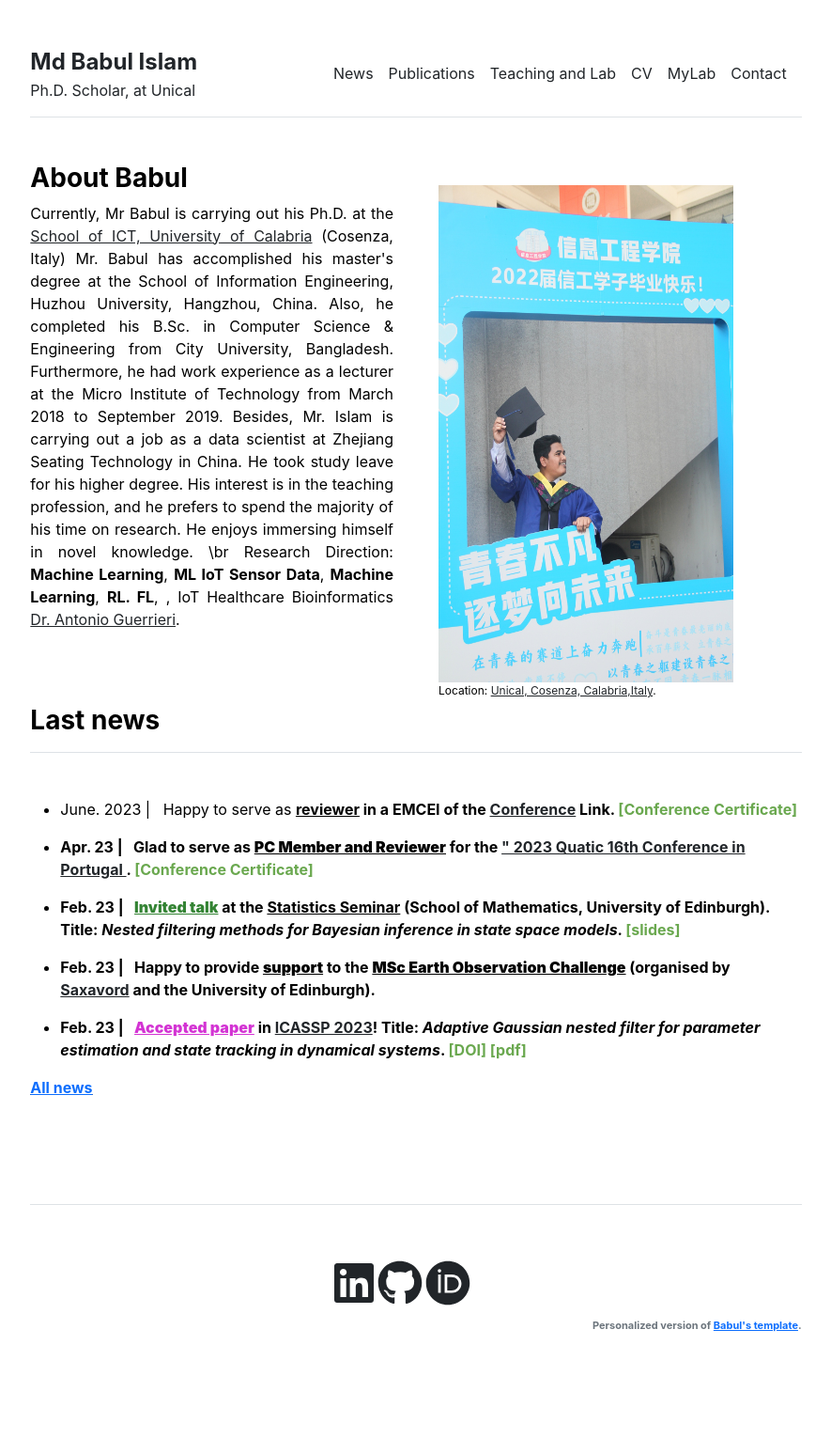
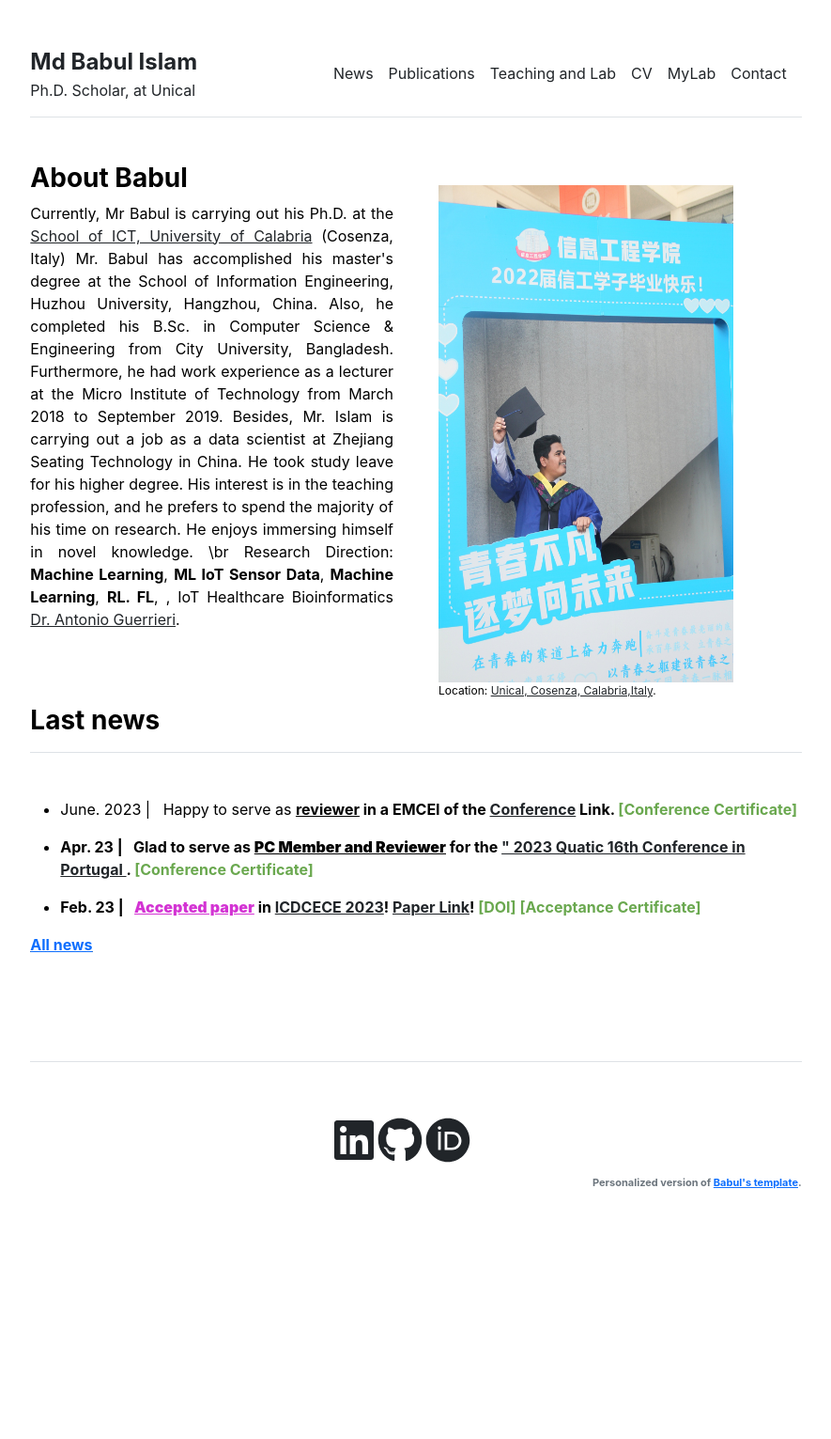
Before and after one commit to babulcseian/babulcseian.github.io, a Jekyll site: the page built from index.md, in a window 1280 px wide. Shown: the whole page at 94% size, without its empty margins (197-1082 px from the left). Built offline with Jekyll 4.4.1, drawn with Linux system fonts in a browser that asks for light colours; a style sheet for code colours, icons or effects is not loaded; after the commit the page ends 1379 px from its top, so only the background shows below that.

Commit message:
Update news.yml

```diff
--- a/_data/news.yml
+++ b/_data/news.yml
@@ -1,16 +1,3 @@
 - {message: 'June. 2023 | &nbsp; Happy to serve as <u><b>reviewer</u> in a EMCEI of the <a class="other" href="http://emcei.net/">Conference</a> Link. <a class="paper" href="publications/Certificate/Review%20Certificate%20EMCEI-23%20.pdf">[Conference Certificate]</a>', last: '1'}
 - {message: 'Apr. 23 | &nbsp; Glad to serve as <u><b>PC Member and Reviewer</b></u> for the <a class="other"https://2023.quatic.org/home>" 2023 Quatic 16th Conference in Portugal </a>. <a class="paper" href="publications/Certificate/QUATIC%202023.pdf">[Conference Certificate]</a>', last: '1'}
-- {message: 'Feb. 23 | &nbsp; <b style="color:rgba(0,100,0,0.8);"><u>Invited talk</b></u> at the <u>Statistics Seminar</u> (School of Mathematics, University of Edinburgh). Title: <i>Nested filtering methods for Bayesian inference in state space models</i>. <a class="paper" href="publications/slides/202302_Slides_Statistics_Seminar LAST.pdf">[slides]</a>', last: '1'}
-- {message: 'Feb. 23 | &nbsp; Happy to provide <b><u>support</u></b> to the <u><b>MSc Earth Observation Challenge</b></u> (organised by <a class="other" href="https://saxavord.com/">Saxavord</a> and the University of Edinburgh).', last: '1'}
-- {message: 'Feb. 23 | &nbsp; <b style="color:rgba(200,0,200,0.8);"><u>Accepted paper</b></u> in <a class="other" href="https://2023.ieeeicassp.org/">ICASSP 2023</a>! Title: <i>Adaptive Gaussian nested filter for parameter estimation and state tracking in dynamical systems</i>. <a class="paper" href="https://doi.org/10.1109/ICASSP49357.2023.10094865">[DOI]</a> <a class="paper" href="publications/papers/PerezVieites23_ICASSP.pdf">[pdf]</a>', last: '1'}
-- {message: 'Jan. 23 | &nbsp; Starting a <u><b>research visit</b></u> in the <a class="other" href="https://www.maths.ed.ac.uk/school-of-mathematics">School of Mathematics, University of Edinburgh</a>.', last: '0'}
-- {message: 'Sep. 22 | &nbsp; <b style="color:rgba(0,100,0,0.8);"><u>Poster presentation</b></u> at the <a class="other" href="https://www.siam.org/conferences/cm/conference/mds22">SIAM MDS22</a>. <a class="paper" href="publications/posters/posterMDS22.pdf">[poster]</a>', last: '0'}
-- {message: 'Sep. 22 | &nbsp; Starting a <u><b>postdoctoral position</b></u> at <a class="other" href="https://imt-nord-europe.fr/en/">IMT Nord Europe</a>!', last: '0'}
-- {message: 'July 22 | &nbsp; Glad to serve as <u><b>reviewer</b></u> in <u>IEEE Signal Processing Letters</u>.', last: '0'}
-- {message: 'June 22 | &nbsp; Glad to serve as <u><b>reviewer</b></u> in the <a class="other" href="https://www.aimsciences.org/FoDS">Foundations of Data Science</a> journal.', last: '0'}
-- {message: 'May 22 | &nbsp; <b style="color:rgba(0,100,0,0.8);"><u>Poster presentation</b></u> at the <a class="other" href="https://smc2022.webs.tsc.uc3m.es/">SMC 2022</a> and the <a class="other" href="https://sic2022.webs.tsc.uc3m.es">SIC 2022</a>. <a class="paper" href="publications/posters/posterSMC22_SaraP.pdf">[poster]</a>', last: '0'}
-- {message: 'May 22 | &nbsp; Happy to be part of the <u><b>local arrangements committee</b></u> of the <a class="other" href="https://smc2022.webs.tsc.uc3m.es/">SMC 2022</a>.', last: '0'}
-- {message: 'Apr. 22 | &nbsp; Glad to serve as <u><b>reviewer</b></u> for the <a class="other" href="https://2022.eusipco.org/">EUSIPCO 2022</a>.', last: '0'}
-- {message: 'Apr. 22 | &nbsp; <b style="color:rgba(200,0,200,0.8);"><u>New arXiv preprint</b></u>! Title: <i>Nested smoothing algorithms for inference and tracking of heterogeneous multi-scale state-space systems</i>. <a class="paper" href="https://arxiv.org/abs/2204.07795">[arXiv]</a>', last: '0'}
-- {message: 'Apr. 22 | &nbsp; Glad to serve as <u><b>reviewer</b></u> in <u>IEEE Transactions of Signal Processing</u>.', last: '0'}
-- {message: 'Jan. 22 | &nbsp; <b style="color:rgba(0,100,0,0.8);"><u>PhD thesis</b></u> defense! <a class="paper" href="publications/papers/Thesis_SaraPerezVieites_CC.pdf">[pdf]</a> <a class="paper" href="publications/slides/Slides_Final-3.pdf">[slides]</a>', last: '0'}
+- {message: 'Feb. 23 | &nbsp; <b style="color:rgba(200,0,200,0.8);"><u>Accepted paper</b></u> in <a class="other" href="https://icdcece.in/index.php">ICDCECE 2023</a>! <a class="other" href="https://ieeexplore.ieee.org/abstract/document/10151254">Paper Link</a>! <a class="paper" href="https://doi.org/10.1109/ICASSP49357.2023.10094865">[DOI]</a> <a class="paper" href="publications/Certificate/1-ICDCECE-2023%20Participation%20Certificate6.jpg">[Acceptance Certificate]</a>', last: '1'}
```
